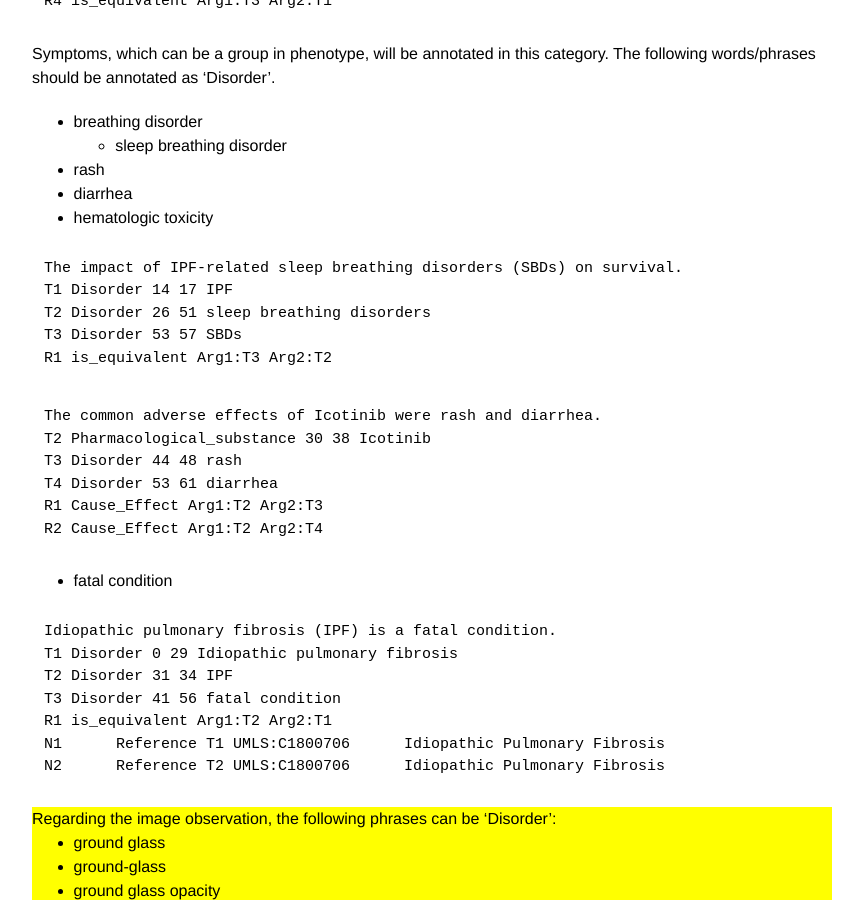
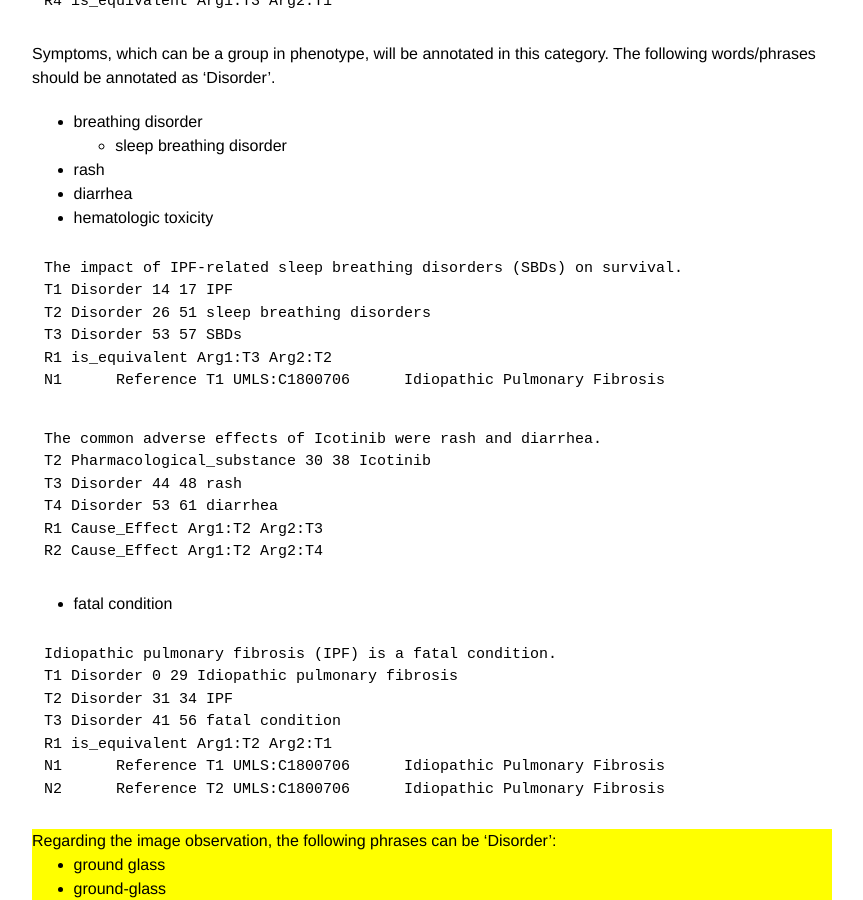
Before and after one commit to ezcatdb/molbiol_lung_corpus-guidelines, a Jekyll site: the page built from _entity/Disorder.md, in a window 1280 px wide and 900 px high, scrolled down 2166 px. Shown: the whole window, without its empty margins (208-1071 px from the left). Built offline with Jekyll 4.4.1, drawn with Linux system fonts in a browser that asks for light colours.

Commit message:
update Disorde.md to include N line in sample data

```diff
--- a/_entity/Disorder.md
+++ b/_entity/Disorder.md
@@ -98,8 +98,6 @@ The following words/phrases, whose ICD-10 IDs start with R, or whose ICD-11 IDs
 </div>
 -->
 
-
-
 Symptoms, which can be a group in phenotype, will be annotated in this category.
 The following words/phrases should be annotated as 'Disorder'.
 
@@ -115,6 +113,7 @@ T1 Disorder 14 17 IPF
 T2 Disorder 26 51 sleep breathing disorders
 T3 Disorder 53 57 SBDs
 R1 is_equivalent Arg1:T3 Arg2:T2
+N1	Reference T1 UMLS:C1800706	Idiopathic Pulmonary Fibrosis
 ~~~
 ~~~ ann
 The common adverse effects of Icotinib were rash and diarrhea.
```
